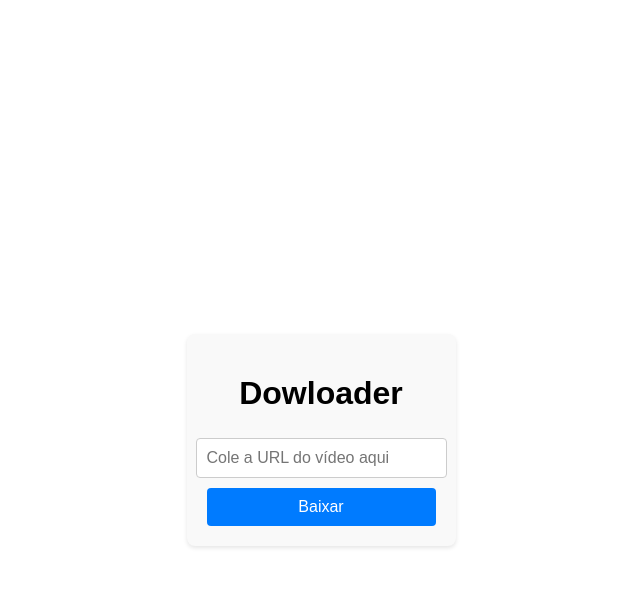
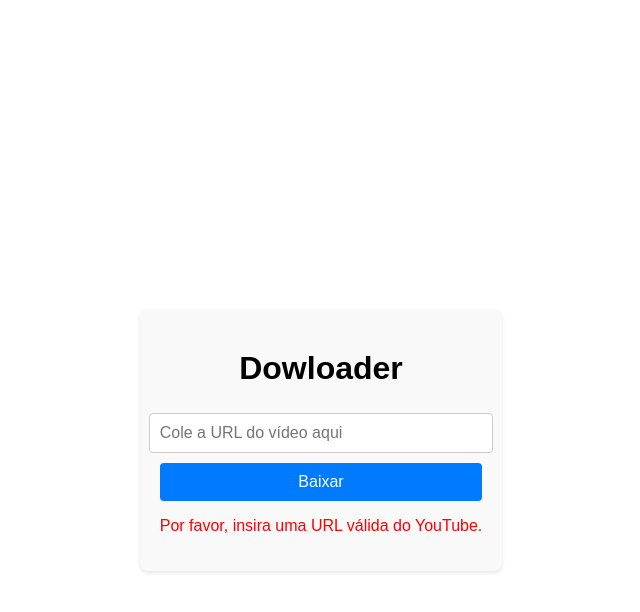
Before and after one commit to Ledelara/video-downloader-fullstack, a React app in the folder frontend/: page / in a window 1280 px wide. Both pictures are taken after a click on the button "Baixar". Shown: the top 612 px of the page, without its empty margins (319-959 px from the left). Built offline with nearby package versions, Linux system fonts and the light colour scheme; the HTML template or start-up script is replaced by a standard one.

Commit message:
✨ feat: exibindo mensagem de erro para URL vazia

```diff
--- a/frontend/src/App.tsx
+++ b/frontend/src/App.tsx
@@ -8,11 +8,13 @@ function App() {
   const [videoUrl, setVideoUrl] = useState<string>("");
   const [message, setMessage] = useState<string>("");
   const [loading, setLoading] = useState<boolean>(false);
+  const [isEmpty, setIsEmpty] = useState<boolean>(false)
 
-  const { mutate: handleDownload, isPending, error, isSuccess } = useMutation({
+  const { mutate: handleDownload } = useMutation({
     mutationFn: downloadVideo,
     onMutate: () => {
       setLoading(true);
+      setIsEmpty(false)
       setMessage("");
     },
     onSuccess: (data) => {
@@ -38,21 +40,24 @@ function App() {
   });
 
   const handleSubmit = () => {
-    if (!videoUrl) {
-      setMessage("Por favor, insira a URL de um vídeo.");
+    if (!videoUrl || !/^https?:\/\/(www\.)?youtube\.com\/watch\?v=[a-zA-Z0-9_-]+/.test(videoUrl)) {
+      setIsEmpty(true)
+      setMessage("Por favor, insira uma URL válida do YouTube.");
       return;
     }
+
     handleDownload(videoUrl);
   };
 
   return (
     <Container>
       <Form
+        isEmpty={isEmpty}
         title="Dowloader"
-        loading={isPending || loading}
+        loading={loading}
         videoUrl={videoUrl}
         placeholder="Cole a URL do vídeo aqui"
-        message={isSuccess ? message : error ? message : ""}
+        message={message}
         onClick={handleSubmit}
         onChange={(e) => setVideoUrl(e.target.value)}
       />
--- a/frontend/src/components/Form/Form.css
+++ b/frontend/src/components/Form/Form.css
@@ -40,3 +40,7 @@
   font-size: 14px;
   color: #28a745;
 }
+
+.error-message {
+  color: red;
+}
--- a/frontend/src/components/Form/Form.tsx
+++ b/frontend/src/components/Form/Form.tsx
@@ -6,11 +6,12 @@ interface FormProps {
   videoUrl: string;
   placeholder: string;
   message: string;
+  isEmpty: boolean;
   onClick: () => void;
   onChange: (e: React.ChangeEvent<HTMLInputElement>) => void;
 }
 
-export default function Form({ title, loading, videoUrl, placeholder, message, onClick, onChange }: FormProps) {
+export default function Form({ title, loading, videoUrl, placeholder, message, isEmpty, onClick, onChange }: FormProps) {
   return (
     <div className="form-container">
       <h1 className='title'>{title}</h1>
@@ -25,7 +26,9 @@ export default function Form({ title, loading, videoUrl, placeholder, message, o
         {loading ? "Baixando..." : "Baixar"}
         {loading && <span className="spinner"></span>}
       </button>
-      {message && <p className="message">{message}</p>}
+      {message && (
+          <p className={isEmpty ? 'error-message' : 'message'}>{message}</p>
+        )}
     </div>
   );
 }
```
